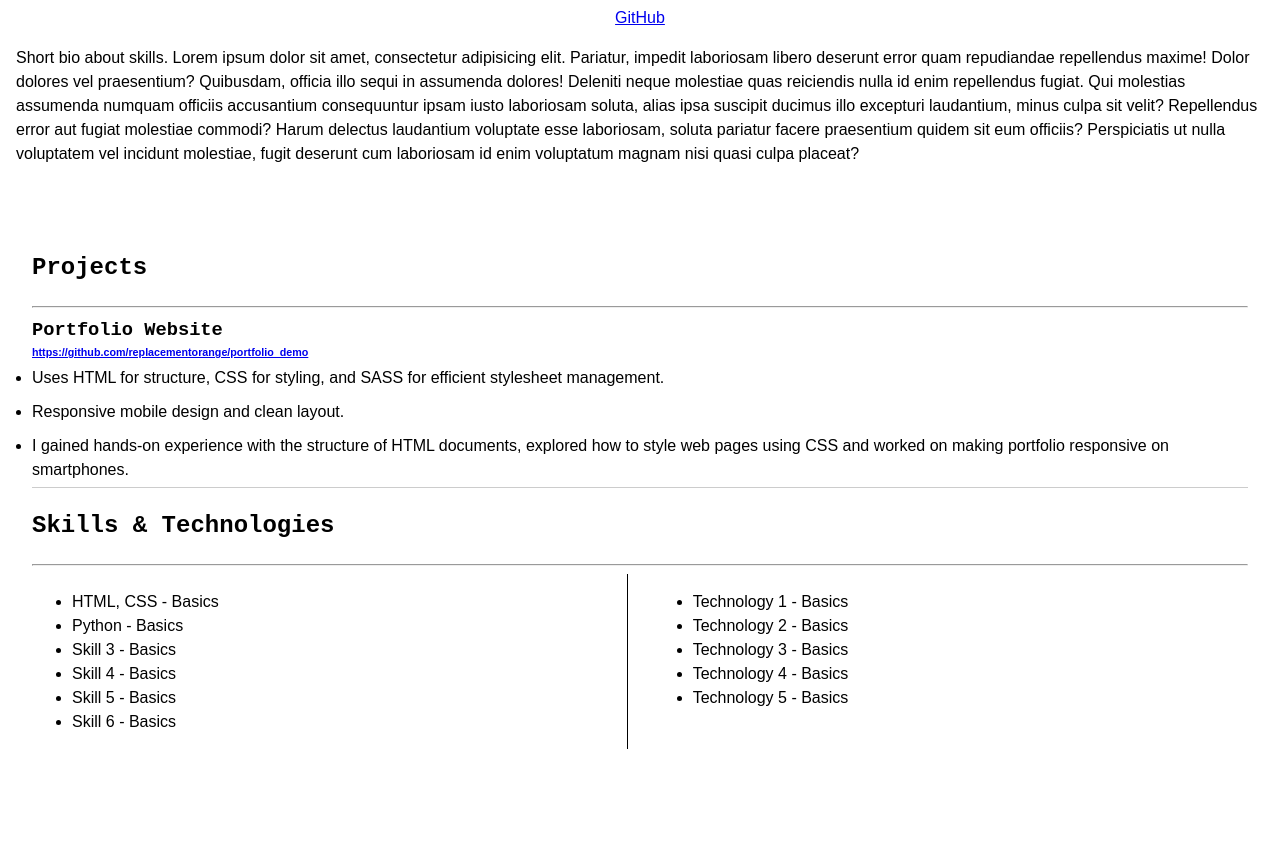
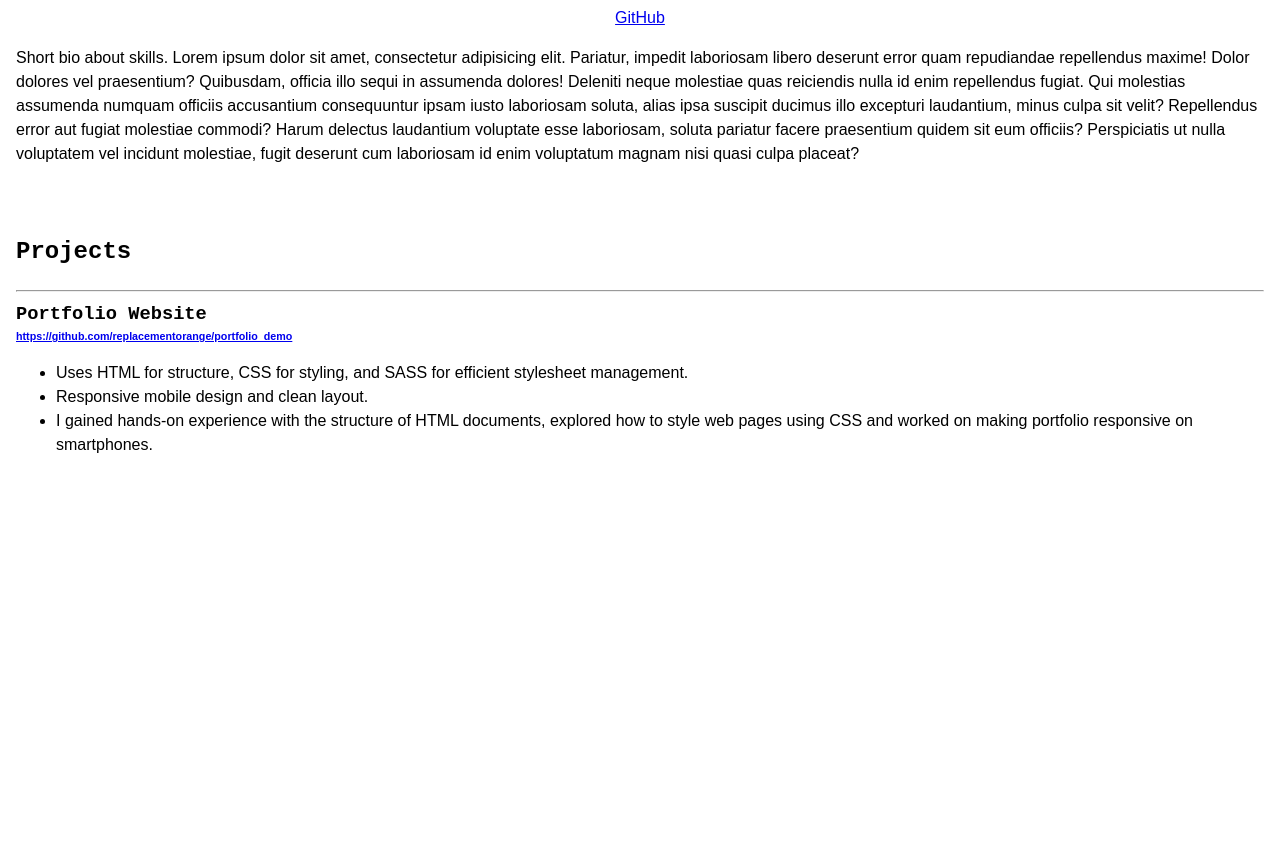
Before and after one commit to replacementorange/portfolio_demo, a website: page dist/index.html in a window 1280 px wide. Shown: the part 101-952 px from the top of the page. Drawn offline with Linux system fonts and the light colour scheme.

Commit message:
Simplified project for future me.

```diff
--- a/scss/_mobile.scss
+++ b/scss/_mobile.scss
@@ -2,29 +2,7 @@
 
 // Screen width max 550px
 @include config.mediaSm {
-    .skills {
-
-        flex-direction: column; // Stack elements vertically
-        justify-content: center; // Center content vertically
-        align-items: left; // Center content horizontally
-
-        ul {
-          width: 100%; // Full width on small screens
-          margin-bottom: 20px; // Add some space between the lists
-        }
-
-        li {
-            white-space: nowrap; // Prevent line breaks
-        }
-
-        .technologies {
-          margin-left: 0; // Remove horizontal margin for vertical layout
-        }
-    }
-
-      .vl {
-        display: none; // Hide the vertical line on mobile devices
-      }
+    //
 }
 
 // Screen width max 768px
--- a/scss/main.scss
+++ b/scss/main.scss
@@ -43,7 +43,7 @@ header {
 
 // Main
 main {
-    padding: 2rem;
+    padding: 1rem;
     min-height: calc(100vh - 60px);
 }
 
@@ -56,44 +56,10 @@ main {
       margin: 0;
     }
 
-    ul {
-      //list-style-type: none; // Remove bullet points
-      padding: 0;
-      margin: 0px; // Remove space above and below the list
-
-      li {
-        padding: 5px 0; // Vertical spacing between list itemsworked on making portfolio responsive on smartphones.
-      }
-    }
-
     &:not(:last-child) {
       border-bottom: 1px solid #ccc; // Add a bottom border
-      margin-bottom: 20px;
     }
 }
-
-// Skills and Technologies
-.skills {
-    display: flex;
-    justify-content: space-between;
-
-    ul {
-      width: 50%;
-      box-sizing: border-box;
-    }
-
-    .technologies {
-      margin-left: 2%;
-    }
-}
-
-// Vertical line
-.vl {
-    margin: 0;
-    padding: 0;
-    border-left: 1px solid black;
-    height: 175px;
-  }
 
 // Footer
 #main-footer {
```
Also changed, not shown: dist/css/main.css, dist/index.html, 1 other file.
